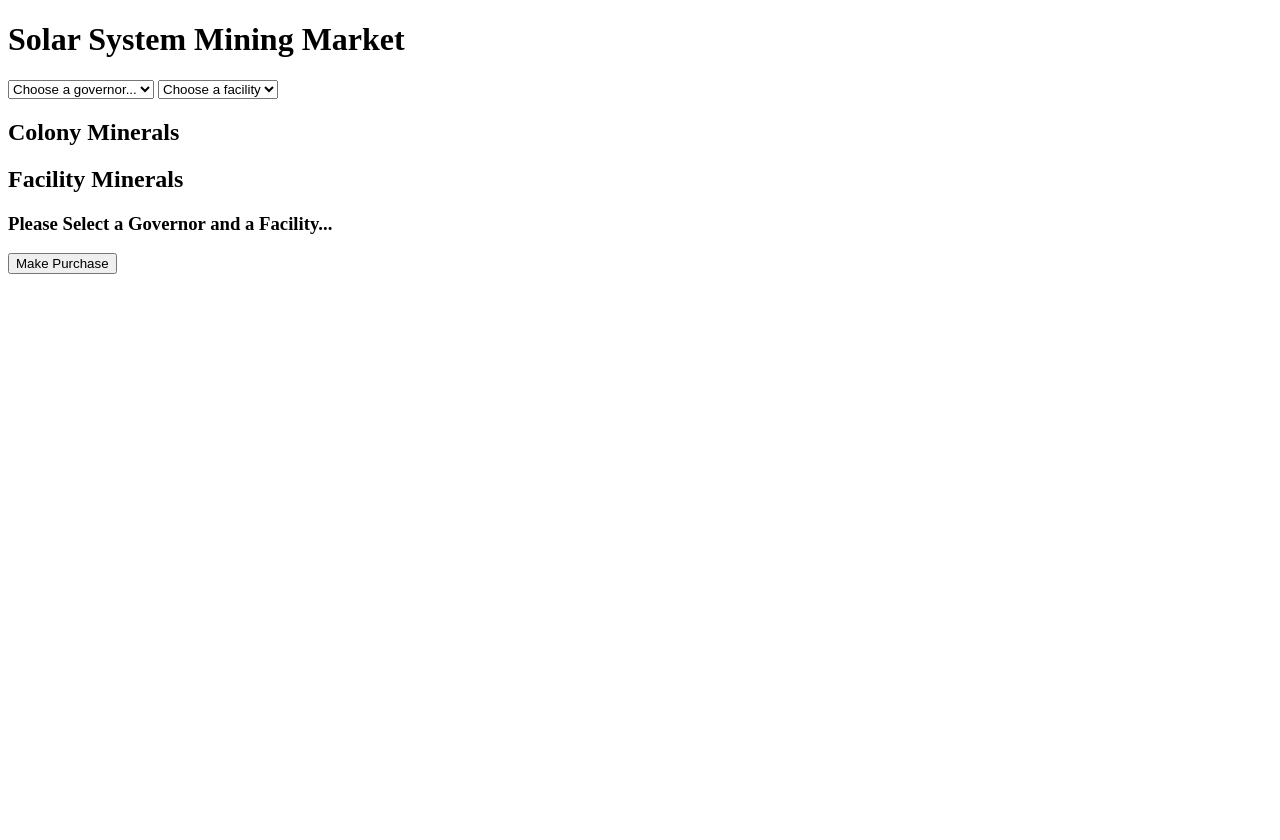
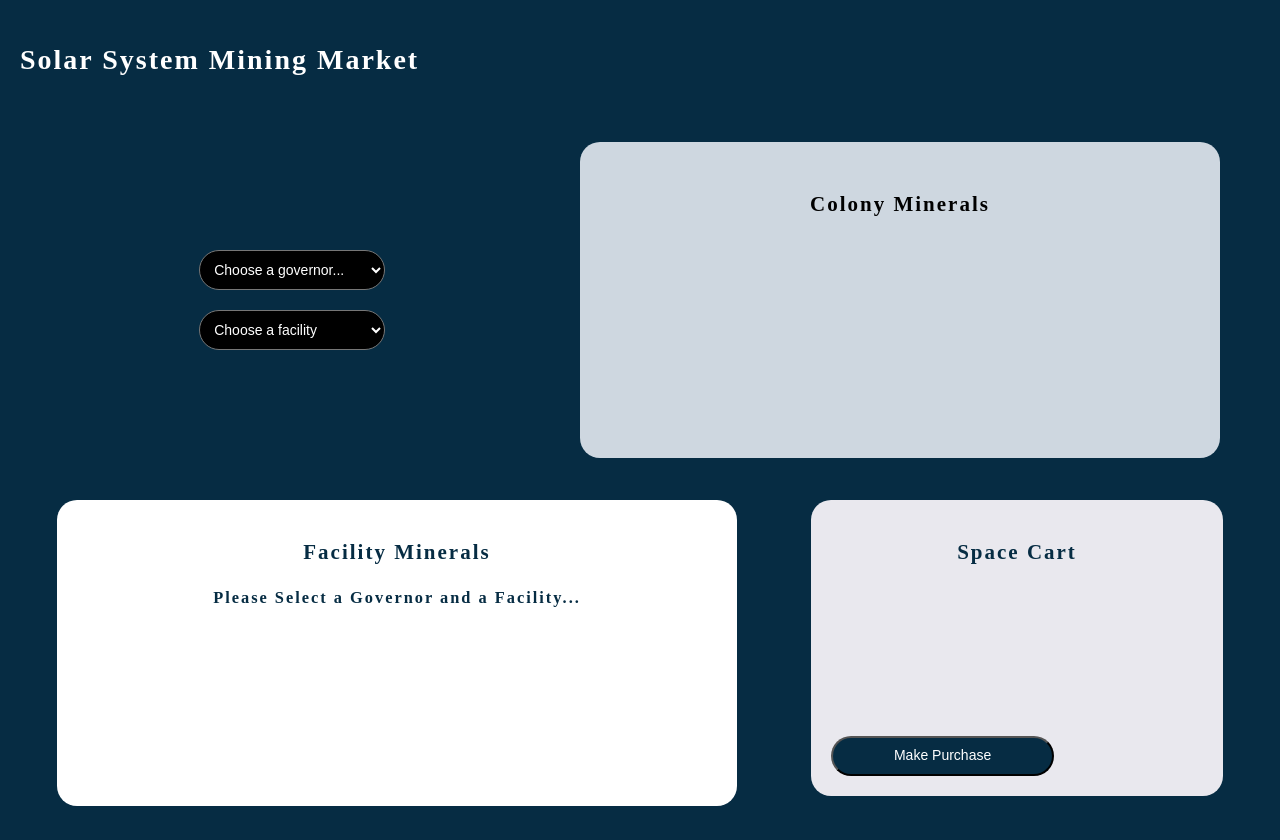
Before and after one commit to NSS-Day-Cohort-68/c68-team1-exomine, a website: page index.html in a window 1280 px wide. Before the commit the page ends 800 px from the top, so only its background shows below. Drawn offline with Linux system fonts and the light colour scheme.

Commit message:
styles and fix cart

```diff
--- a/scripts/Facilities.js
+++ b/scripts/Facilities.js
@@ -19,7 +19,7 @@ for (const mineral of minerals) {
 export const FacilitiesChoices = () => {
     // initial HTML
     let facilitiesHTML = `
-                <select id="facilitiesDropdown">
+                <select id="facilitiesDropdown" class='dropdown'>
                     <option value="0">Choose a facility
                 </option>
                 `
--- a/scripts/Governors.js
+++ b/scripts/Governors.js
@@ -24,7 +24,7 @@ document.addEventListener("change", handleGovernorChange)
 
 export const GovernorChoices = () => {
   let governorChoicesHTML = `
-                    <select id='governorDropdown'>
+                    <select id='governorDropdown' class='dropdown'>
                         <option value='0'>
                             Choose a governor...
                         </option>
--- a/scripts/cart.js
+++ b/scripts/cart.js
@@ -4,20 +4,19 @@
 import { setMineral } from "./database.js"
 import { purchaseMineral } from "./database.js"
 
-
 export const makePurchase = () => {
   document.addEventListener("click", handlePurchaseSubmisssionClick)
   return `
+  <h2>Space Cart</h2>
+    <div id="currentmineral"></div>
     <button id='makepurchase'>Make Purchase</button>
-    <div id="currentmineral"></div>`
-
-
+    `
 }
 
 const handlePurchaseSubmisssionClick = (clickEvent) => {
   if (clickEvent.target.id === "makepurchase") {
     purchaseMineral()
-
+    document.getElementById("currentmineral").innerHTML = ``
   }
 }
 
@@ -25,8 +24,9 @@ const handleMineralChoice = (changeEvent) => {
   if (changeEvent.target.name === "minerals") {
     const convertedtoInteger = parseInt(changeEvent.target.value)
     setMineral(convertedtoInteger)
-        document.getElementById("currentmineral").innerHTML = `1 ton of ${changeEvent.target.dataset.type} `
-
+    document.getElementById(
+      "currentmineral"
+    ).innerHTML = `1 ton of ${changeEvent.target.dataset.type}`
   }
 
   //update inner HTML of cart to display selected mineral
--- a/styles/main.css
+++ b/styles/main.css
@@ -2,15 +2,16 @@
 
 /*Typography
 --------------------------------------------------------------*/
-/* body,
+body,
 button,
 input,
 select,
 textarea {
-    color: #404040;
+    color: white;
     font-family: 'Comfortaa', Arial, sans-serif;
     font-size: 14px;
     line-height: 1.5;
+    margin: 0;
 }
 
 h1,
@@ -22,16 +23,91 @@ h6 {
     font-family: 'Patua One', serif;
     letter-spacing: 2px;
 }
-
-.details {
+#container{
+    padding: 20px;
+    background-color: #062c43;
+}
+#userSelections{
     display: flex;
     flex-direction: row;
-    justify-content: space-evenly;
+    justify-content: space-between;
+    padding: 40px;
+    height: 40vh;
+    align-items: center;
+    flex-wrap: wrap;
+}
+#selections{
+    display: flex;
+    flex-direction: column;
+    width: 40%;
+    align-items: center;
 }
 
-.detail--column {
-    flex-basis: 24%;
-    margin: 0 2rem;
-    padding: 1rem;
-    border: 1px dotted goldenrod;
+.dropdown{
+    margin: 10px ;
 }
+select{
+    background-color: black;
+    padding: 10px;
+    border-radius: 20px;
+    width: 40%;
+}
+
+select:hover{
+    background-color: white;
+    color: #062c43;
+}
+#resources{
+    background-color: #ced7e0;
+    color: black;
+    border-radius: 20px;
+    padding: 30px;
+    width: 50%;
+    height: 80%;
+    text-align: center;
+}
+
+#shop{
+    display: flex;
+    flex-direction: row;
+    flex-wrap: wrap;
+    justify-content: space-around;
+    align-items:start;
+    height: 40vh;
+}
+
+#minerals{
+    background-color: white;
+    color: #062c43;
+    border-radius: 20px;
+    padding: 20px 30px 30px 30px;
+    width: 50%;
+    height: 80%;
+    text-align: center;
+}
+
+#cart{
+    background-color:#e9e8ee ;
+    color: #062c43;
+    width: 30%;
+    height:80%;
+    border-radius: 20px;
+    padding: 20px;
+    display: flex;
+    flex-direction: column;
+    justify-content: space-between;
+    text-align: center;
+}
+
+button{
+    background-color: #062c43;
+    color: white;
+    border-radius: 20px;
+    width: 60%;
+    height: 40px;
+}
+
+button:hover{
+    background-color:#ced7e0;
+    color: black;
+}
```
Lines whose indentation alone changed are shown as unchanged.
